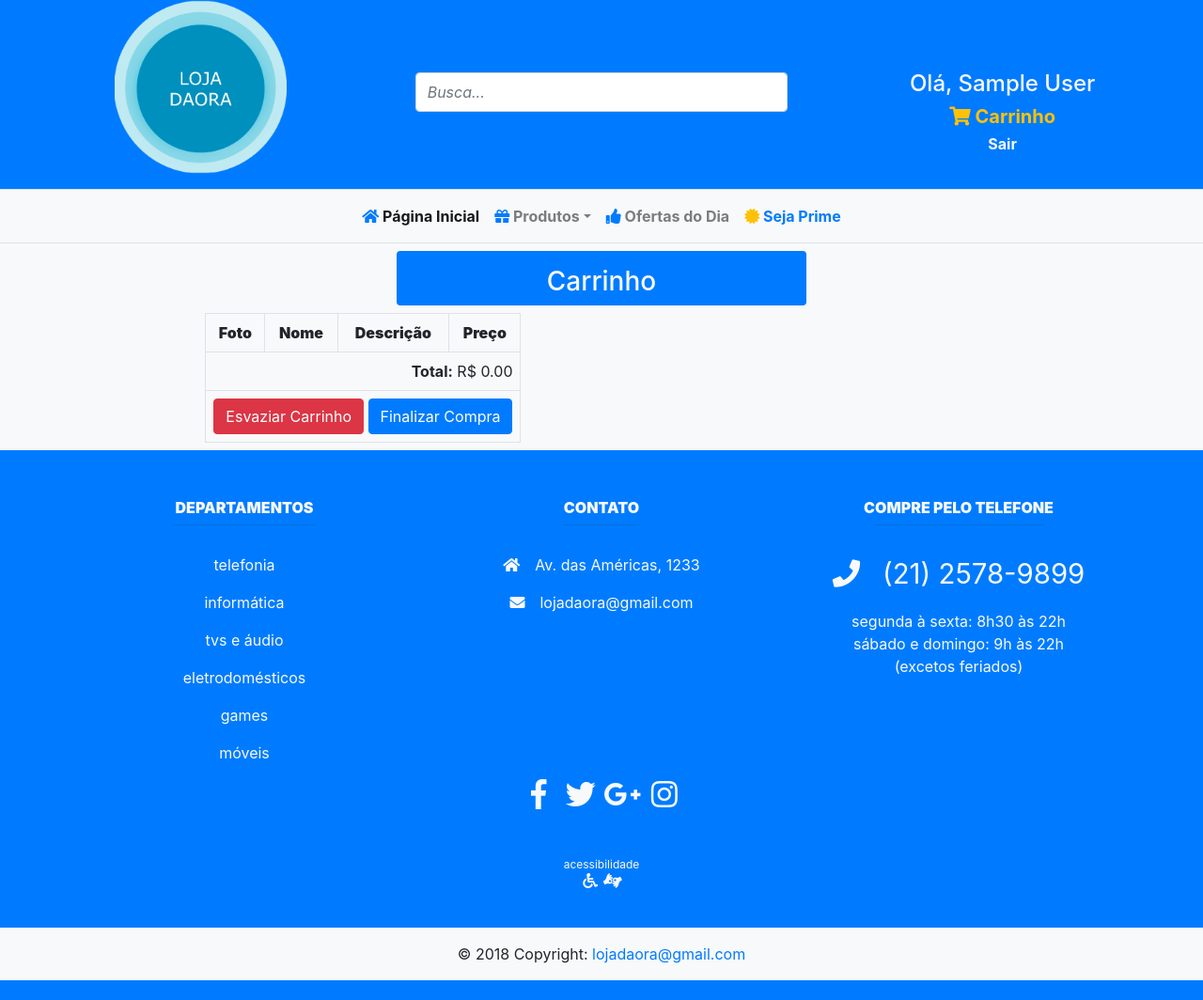
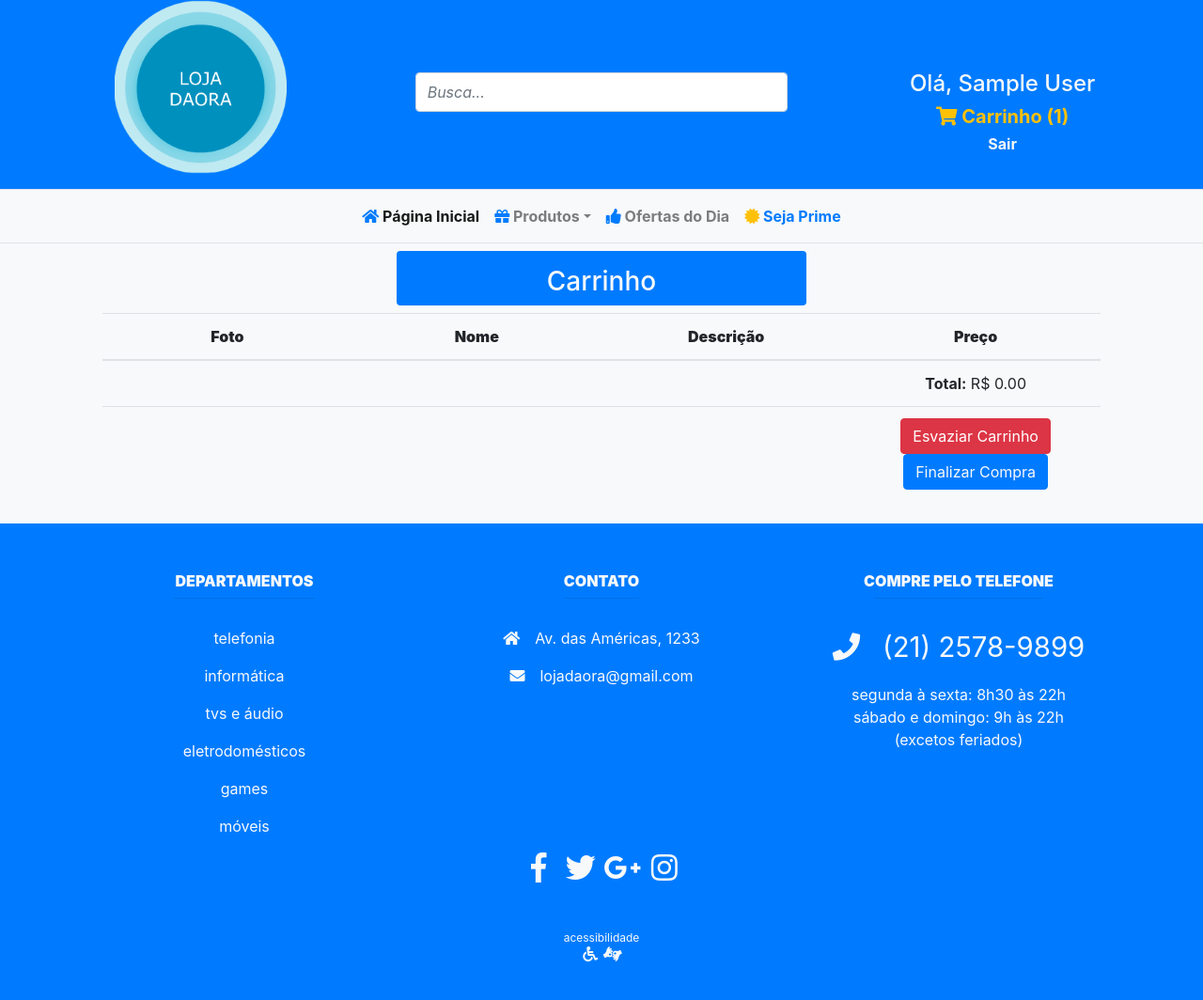
Before and after one commit to derekgodoy/projeto-ecommerce, a PHP site: page /vercarrinho.php in a window 1280 px wide. Shown: the top 1064 px of the page at 94% size. Before the commit the page ends 1043 px from the top, so only its background shows below. Run offline with PHP 8.4, Linux system fonts and the light colour scheme; the visitor is signed in with stand-in values (Sample User, id 1); data that the repository does not hold is empty; some libraries are stand-ins or nearby versions.

Commit message:
Avaliação 50%

```diff
--- a/header.php
+++ b/header.php
@@ -5,11 +5,21 @@
 }else{
 if(isset($_GET['nome'])) {
 	$link = 1;
-}
-else {
+}else{
+if(isset($_POST['busca'])) {
+	$link = 1;
+}else{
+if (isset($_GET['carrinho'])) {
+	$link = 1;
+}else {
 	$link = 2;
 }
 }
+}
+}
+
+
+
 
 ?>
 
@@ -31,7 +41,7 @@
  		<div class="col-md-4 pb-2 pt-2 text-light" style="margin-top: 4%; text-align: center">
  			<?php if (isset($_SESSION['nome'])){ ?>
  				<h4 class="text-light mt-3">Olá, <?php echo $_SESSION['nome']?></h4>
- 				<h5><a class="text-warning font-weight-bold" href="vercarrinho.php"><i class="fas fa-shopping-cart"></i> Carrinho</a></h5>
+ 				<h5><a class="text-warning font-weight-bold" href="vercarrinho.php?carrinho=1"><i class="fas fa-shopping-cart"></i> Carrinho (<?php if(isset($_SESSION['carrinho'])){ echo count($_SESSION['carrinho']);} else{echo "0";} ?>)</a></h5>
  				<h6><a class="text-light font-weight-bold" data-toggle="modal" data-target="#modal2" href="logout.php">Sair</a></h6>
  			<?php
  			}
--- a/item.php
+++ b/item.php
@@ -54,7 +54,7 @@
 	        <h5><?php echo "Preço: R$ ".$alvos[0]['preco'];  ?></h5>
 	        <p class="col text-primary mt-2"><?php echo $alvos[0]['descricao'];?></p>
 	        <form method="post" action="carrinho.php">
-            <input type="hidden" name="id" value="<?php echo $alvos['id'];?>">
+            <input type="hidden" name="id" value="<?php echo $alvos[0]['id'];?>">
             <button type="submit" class="btn btn-primary mb-3"><i class="fas fa-shopping-cart"></i> Adicionar</button>
             </form>
 		</div>
--- a/modal.php
+++ b/modal.php
@@ -55,4 +55,32 @@
         </div>
     </div>
 </div>
+
+<div class="modal fade" id="modal3" tabindex="-1" role="dialog" aria-labelledby="exampleModalLabel" aria-hidden="true">
+    <div class="modal-dialog" role="document">
+        <div class="modal-content">
+            <div class="modal-header">
+                <h5 class="modal-title" id="exampleModalLabel">Carrinho</h5>
+                <button type="button" class="close" data-dismiss="modal" aria-label="Close">
+                    <span aria-hidden="true">&times;</span>
+                </button>
+            </div>
+            <div class="modal-body">
+                <div class="row justify-content-center">
+                    <h5 class="mb-3">Olá, <?php echo $_SESSION['nome']?>. O produto foi adicionado ao carrinho!</h5>
+                </div>
+                <div class="row justify-content-center">
+                    <a href="vercarrinho.php" type="button">Ver Carrinho</a>
+                    <a href="#" type="button">Continuar comprando</a>
+
+                </div>
+                <div class="row justify-content-center">
+                    <form action="logout.php" method="post" class="mx-auto">
+                        <button type="submit" class="btn btn-primary mt-2">Confirmar</button>
+                    </form>
+                </div>
+            </div>
+        </div>
+    </div>
 </div>
+</div>
--- a/projeto.sql
+++ b/projeto.sql
@@ -3,7 +3,7 @@
 -- http://www.phpmyadmin.net
 --
 -- Host: 127.0.0.1
--- Generation Time: 10-Maio-2018 às 02:21
+-- Generation Time: 15-Maio-2018 às 01:17
 -- Versão do servidor: 5.6.21
 -- PHP Version: 5.6.3
 
@@ -94,7 +94,8 @@
 
 INSERT INTO `usuarios` (`id`, `nome`, `login`, `senha`, `email`, `cpf`, `endereco`, `complemento`, `cep`, `bairro`, `cidade`, `estado`, `tipo`) VALUES
 (1, 'vendedor', 'vendedor', 'YWRtaW4=', 'vendedor@gmail.com', '2147483647', 'rua 12', 'casa 1', 11111111, 'borel', 'rio de janeiro', 'RJ', 'vendedor'),
-(2, 'Derek', 'derek', 'MTIz', 'derek@gmail.com', '2147483647', 'Rua 123', '204', 1231231, 'Barra', 'Rio de Janeiro', 'RJ', 'usuario');
+(2, 'Derek', 'derek', 'MTIz', 'derek@gmail.com', '2147483647', 'Rua 123', '204', 1231231, 'Barra', 'Rio de Janeiro', 'RJ', 'usuario'),
+(4, 'cu8safd', 'asdh', 'YXNramRobg==', 'oasjdn@gamsd', '23123123123', 'jkasdnfjkasdn', 'lkasdnlkasn', 12312312, 'DSLKFMA', 'nmdklaNLKDNASNF', 'lq', 'usuario');
 
 --
 -- Indexes for dumped tables
--- a/vercarrinho.php
+++ b/vercarrinho.php
@@ -1,6 +1,3 @@
-<?php
-
-?>
 <!DOCTYPE html>
 <html>
 <head>
@@ -20,7 +17,8 @@
             max-width: 300px;
         }
         .img3{
-            max-width: 100px;
+            max-width:50%;
+            height: auto;
         }
 	</style>
 </head>
@@ -39,43 +37,65 @@
 		</div>
 		</div>
 <div class="row justify-content-center mt-2 mb-2">
-	<div class="col-8">
-<table cellpadding="8" cellspacing="1" class="border text-center">
-<tbody>
+	<div class="table-responsive col-10">
+<table cellpadding="8" cellspacing="1" class=" table" style="table-layout: fixed; width: 100%">
+<thead>
 <tr>
-<th class="border text-center"><strong>Foto</strong></th>
-<th class="border text-center"><strong>Nome</strong></th>
-<th class="border text-center"><strong>Descrição</strong></th>
-<th class="border text-center"><strong>Preço</strong></th>
+<th class="text-center"><strong>Foto</strong></th>
+<th class="text-center"><strong>Nome</strong></th>
+<th class="text-center"><strong>Descrição</strong></th>
+<th class="text-center"><strong>Preço</strong></th>
 </tr>
+</thead>
 <?php
     foreach ($_SESSION["carrinho"] as $item){
 		?>
+				<tbody>
 				<tr>
-				<td class="border text-center"><img class="img3" src="<?php echo "img/".$item['imagem'];?>"></td>
-				<td class="border text-center"><?php echo $item["nome"]; ?></td>
-				<td class="border text-center"><?php echo $item["descricao"]; ?></td>
-				<td class="border text-center"><?php echo "R$ ". $item["preco"]; ?></td>
+				<td class="text-center align-middle"> <figure class="figure"><img class="img3" src="<?php echo "img/".$item['imagem'];?>"></figure></td>
+				<td class="text-center align-middle"><?php echo $item["nome"]; ?></td>
+				<td class="text-center align-middle"><?php echo $item["descricao"]; ?></td>
+				<td class="text-center align-middle"><?php echo "R$ ". $item["preco"]; ?></td>
 				</tr>
 				<?php
         $item_total += ($item["preco"]);
 		}
 		?>
 
-<tr class="border">
-<td colspan="4" align=right><strong>Total:</strong> <?php echo "R$ ".number_format((float)$item_total, 2, '.', ''); ?></td>
+<tr>
+<td colspan="1" align=right><strong></td>
+<td colspan="1" align=right><strong></td>
+<td colspan="1" align=right><strong></td>
+<td class="text-center" colspan="1" align=right><strong>Total:</strong> <?php echo "R$ ".number_format((float)$item_total, 2, '.', ''); ?></td>
 </tr>
 <tr>
-<td colspan="4" align=right><form class="align-middle" method="post" action="#">
-            <button type="submit" class="btn btn-danger">Esvaziar Carrinho</button>
-            <button type="submit" class="btn btn-primary">Finalizar Compra</button>
+<td colspan="1" align=right><strong></td>
+<td colspan="1" align=right><strong></td>
+<td colspan="1" align=right><strong></td>
+<td class="text-center" colspan="1" align=right><form class="align-middle" method="get" action="#">
+            <a href="acaocarrinho.php?acao=esvaziar" class="btn btn-danger">Esvaziar Carrinho</a>
+            <a href="acaocarrinho.php?acao=finalizar" class="btn btn-primary text-light">Finalizar Compra</a>
             </form></td>
 </tr>
 </tbody>
 </table>
   <?php
-}
+} else{
 ?>
+<div class="row bg-light justify-content-center">
+		<div class="bg-primary col-sm-4 col-10 rounded ">
+		<h3 class="col text-center text-light mt-3">Carrinho</h3>
+		</div>
+		</div>
+		<div class="jumbotron text-center">
+
+			<h3>Ops, seu carrinho ainda está vazio <br><br> Clique <a  class="text-dark" href="index.php">aqui</a> para comprar uns bagulho.</h3>
+
+		</div>
+<?php } ?>
+
+
+
 </div>
 </div>
 </div>
```
Also changed, not shown: acaocarrinho.php (added, +19 -0 lines), busca.php (+3 -5 lines), carrinho.php (+1 -7 lines).
